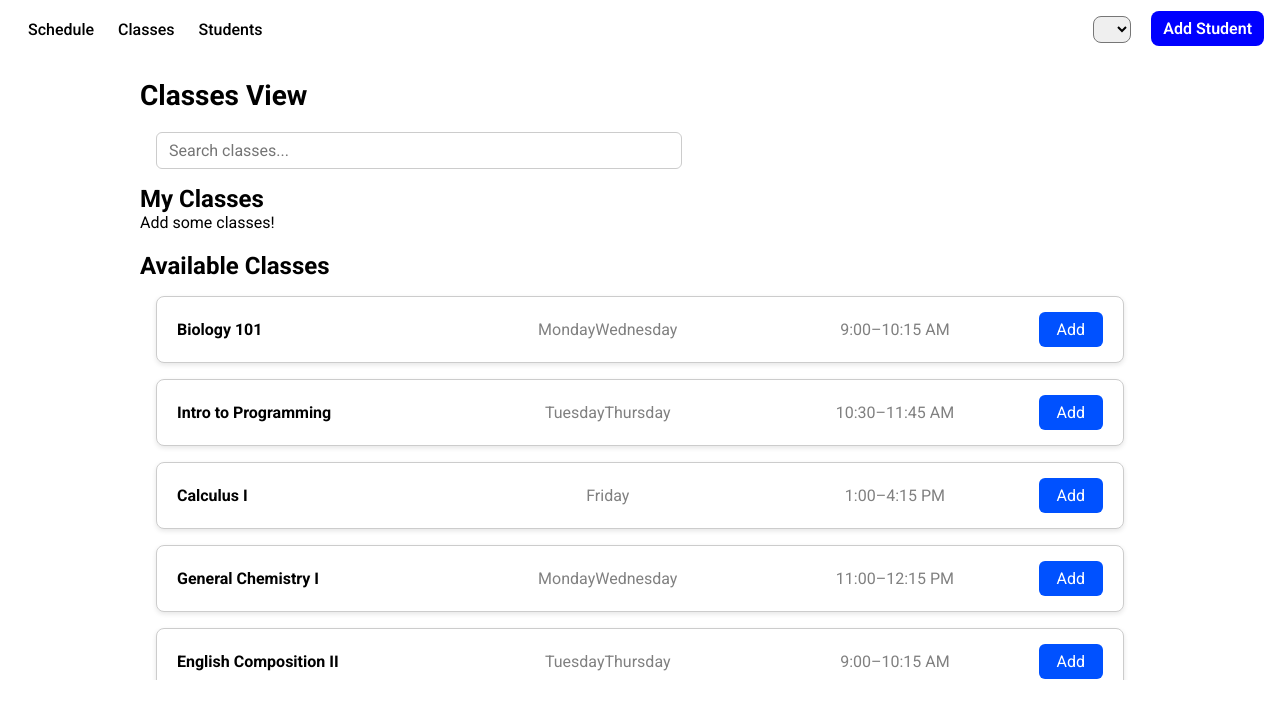
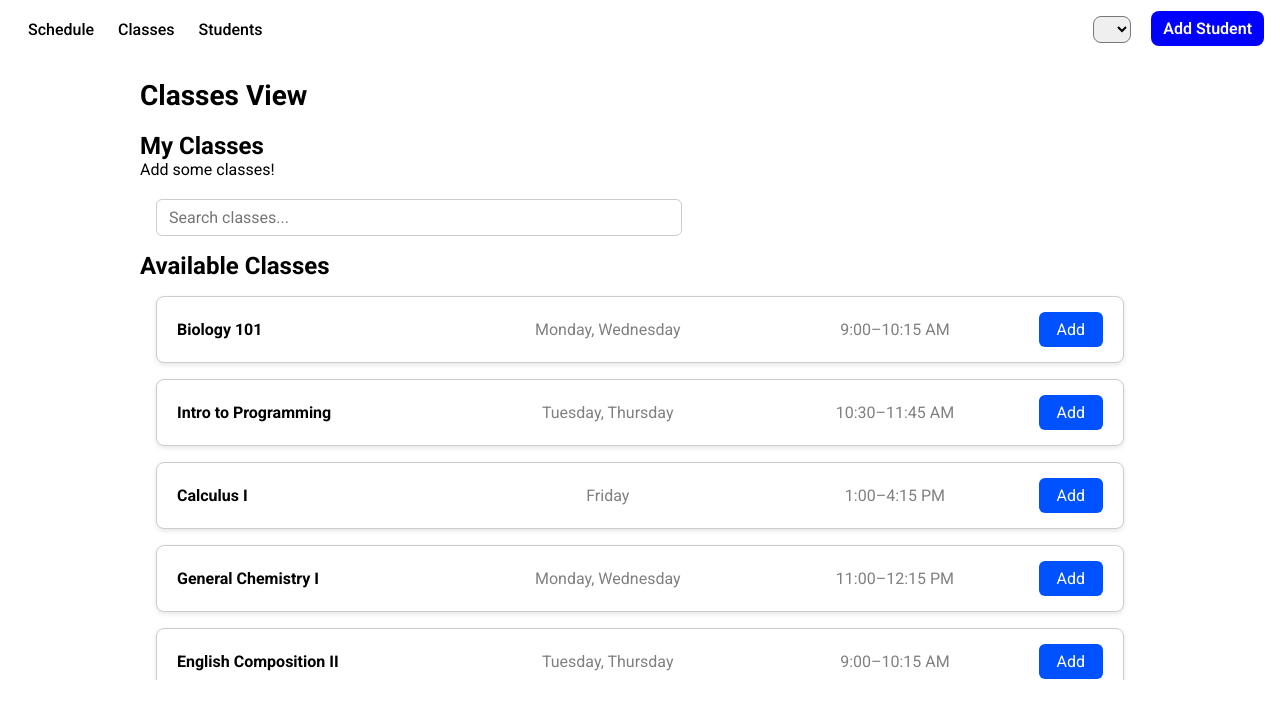
Before and after one commit to czcarrizales/class-scheduler, a React (Vite) app: page /classes in a window 1280 px wide. Shown: the top 718 px of the page. Built offline with nearby package versions, Linux system fonts and the light colour scheme.

Commit message:
fixing dates

```diff
--- a/src/ClassesView.jsx
+++ b/src/ClassesView.jsx
@@ -54,16 +54,7 @@ function ClassesView({ mainStudent, setMainStudent }) {
       <div className="classes-content">
         <h1 className="classes-title">Classes View</h1>
 
-        {/* Search */}
-        <div className="search-container">
-          <input
-            type="text"
-            className="search-input"
-            placeholder="Search classes..."
-            value={searchTerm}
-            onChange={(e) => setSearchTerm(e.target.value)}
-          />
-        </div>
+
 
         {/*  My Classes */}
         {myClasses.length > 0 ? (
@@ -73,7 +64,7 @@ function ClassesView({ mainStudent, setMainStudent }) {
               {myClasses.map((cls) => (
                 <div key={cls.id} className="row-main">
                   <div className="course">{cls.name}</div>
-                  <div className="days">{cls.dates}</div>
+                  <div className="days">{cls.dates.join(', ')}</div>
                   <div className="time">{cls.time}</div>
                   <button
                     className="remove-button" onClick={() => handleRemoveClass(cls.id)}
@@ -92,6 +83,17 @@ function ClassesView({ mainStudent, setMainStudent }) {
           </div>
         }
 
+        {/* Search */}
+        <div className="search-container">
+          <input
+            type="text"
+            className="search-input"
+            placeholder="Search classes..."
+            value={searchTerm}
+            onChange={(e) => setSearchTerm(e.target.value)}
+          />
+        </div>
+
         {/* Available Classes */}
         <h2>Available Classes</h2>
         <div className="class-list">
@@ -99,7 +101,7 @@ function ClassesView({ mainStudent, setMainStudent }) {
             filteredClasses.map((cls, index) => (
               <div key={index} className="row-main">
                 <div className="course">{cls.name}</div>
-                <div className="days">{cls.dates}</div>
+                <div className="days">{cls.dates.join(', ')}</div>
                 <div className="time">{cls.time}</div>
                 <button className="add-button" onClick={() => handleAddClass(cls)}>
                   Add
```
